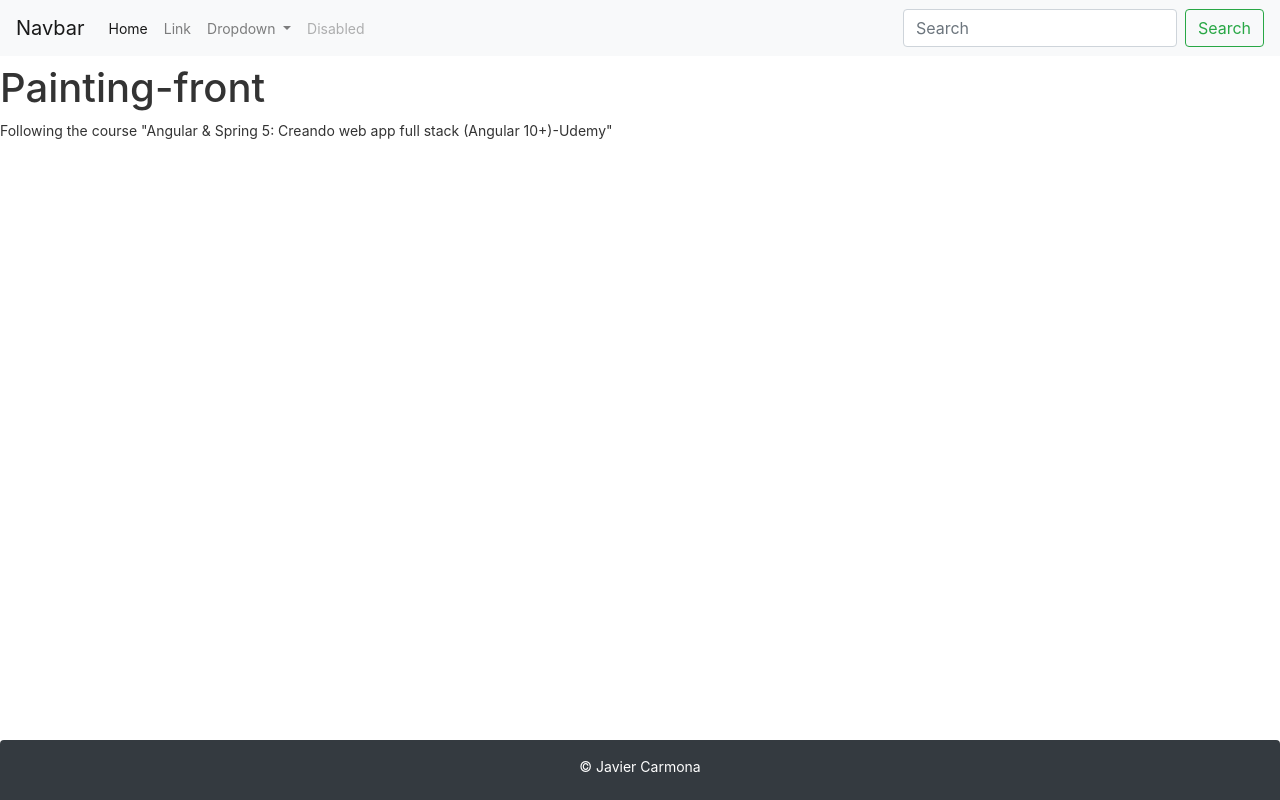
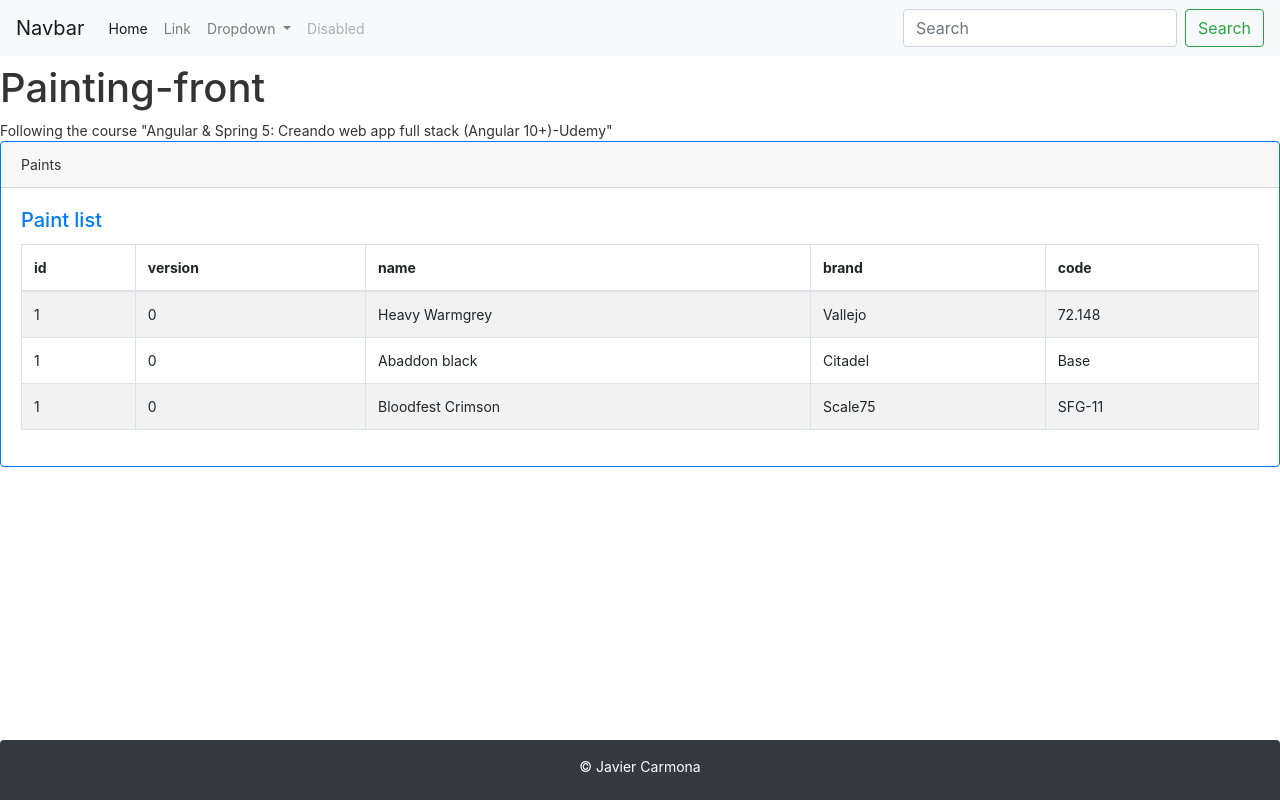
Before and after one commit to Lammerlord92/Painting-front, an Angular app: page /paints in a window 1280 px wide. Built offline with nearby package versions, Linux system fonts and the light colour scheme.

Commit message:
Listing of paints, data not from API

```diff
--- a/src/app/app.component.html
+++ b/src/app/app.component.html
@@ -1,7 +1,6 @@
 <app-header></app-header>
 
 <h1>{{title}}</h1>
-
 <p>{{notes}}</p>
-
+<app-paints></app-paints>
 <app-footer></app-footer>
--- a/src/app/app.module.ts
+++ b/src/app/app.module.ts
@@ -4,12 +4,16 @@ import { NgModule } from '@angular/core';
 import { AppComponent } from './app.component';
 import { HeaderComponent } from './header/header.component';
 import { FooterComponent } from './footer/footer.component';
+import { DirectivaComponent } from './directiva/directiva.component';
+import { PaintsComponent } from './paints/paints.component';
 
 @NgModule({
   declarations: [ // Registro de componentes
     AppComponent,
     HeaderComponent,
-    FooterComponent
+    FooterComponent,
+    DirectivaComponent,
+    PaintsComponent
   ],
   imports: [ // Registro de módulos externos a la app
     BrowserModule // Directivas ngIf, ngFor, trabajo con peticiones rest, etc...
--- /dev/null
+++ b/src/app/directiva/directiva.component.html
@@ -0,0 +1,9 @@
+<button type="button" (click)="setHabilitar()" class="btn btn-primary my-3">{{ (habilitar==true)? 'Ocultar':'Mostrar' }}</button>
+<div class="card">
+  <div class="card-header">
+    Listado de cursos
+  </div>
+  <ul class="list-group" *ngIf="habilitar">
+    <li class="list-group-item" *ngFor="let curso of listaCurso">{{curso}}</li>>
+  </ul>
+</div>
--- /dev/null
+++ b/src/app/directiva/directiva.component.ts
@@ -0,0 +1,17 @@
+import { Component } from '@angular/core';
+
+@Component({
+  selector: 'app-directiva',
+  templateUrl: './directiva.component.html'
+})
+export class DirectivaComponent {
+
+  listaCurso: string[] = ['TypeScript', 'JavaScript', 'Java SE', 'C#', 'PHP'];
+  habilitar: boolean = true;
+
+  constructor() { }
+  setHabilitar():void {
+    this.habilitar=(this.habilitar==true)? false:true
+  }
+
+}
--- /dev/null
+++ b/src/app/paints/paint.ts
@@ -0,0 +1,7 @@
+export class Paint {
+  id:number;
+  version:number;
+  name:string;
+  brand:string;
+  code:string;
+}
--- /dev/null
+++ b/src/app/paints/paints.component.html
@@ -0,0 +1,26 @@
+<div class="card border-primary mb-3">
+  <div class="card-header">Paints</div>
+  <div class="card-body text-primary">
+    <h5 class="card-title">Paint list</h5>
+    <table class="table table-bordered table-striped">
+      <thead>
+        <tr>
+          <th>id</th>
+          <th>version</th>
+          <th>name</th>
+          <th>brand</th>
+          <th>code</th>
+        </tr>
+      </thead>
+      <tbody>
+        <tr *ngFor="let paint of paints">
+          <td>{{paint.id}}</td>
+          <td>{{paint.version}}</td>
+          <td>{{paint.name}}</td>
+          <td>{{paint.brand}}</td>
+          <td>{{paint.code}}</td>
+        </tr>
+      </tbody>
+    </table>
+  </div>
+</div>
--- /dev/null
+++ b/src/app/paints/paints.component.ts
@@ -0,0 +1,19 @@
+import { Component, OnInit } from '@angular/core';
+import {Paint} from './paint';
+import {PAINTS} from './paints.service';
+
+@Component({
+  selector: 'app-paints',
+  templateUrl: './paints.component.html',
+  styleUrls: ['./paints.component.css']
+})
+export class PaintsComponent implements OnInit {
+  paints:Paint[];
+
+  constructor() { }
+
+  ngOnInit(): void {
+    this.paints=PAINTS;
+  }
+
+}
--- /dev/null
+++ b/src/app/paints/paints.service.ts
@@ -0,0 +1,7 @@
+import {Paint} from './paint';
+
+export const PAINTS: Paint[]=[
+  {id:1,version:0,name:'Heavy Warmgrey', brand:'Vallejo', code:'72.148'},
+  {id:1,version:0,name:'Abaddon black', brand:'Citadel', code:'Base'},
+  {id:1,version:0,name:'Bloodfest Crimson', brand:'Scale75', code:'SFG-11'}
+]
```
Also changed, not shown: src/app/paints/paints.component.css (added), 1 other file (tests, documents, lock files or other folders).
